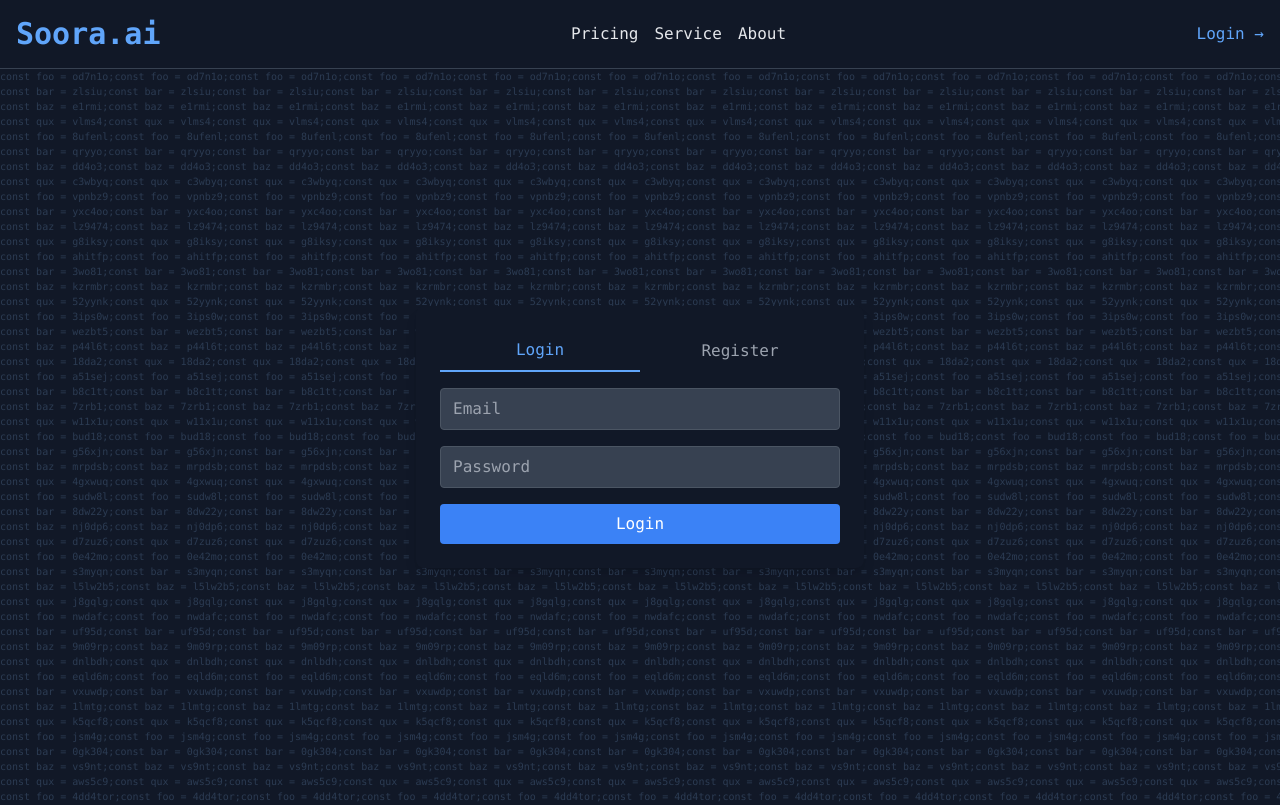
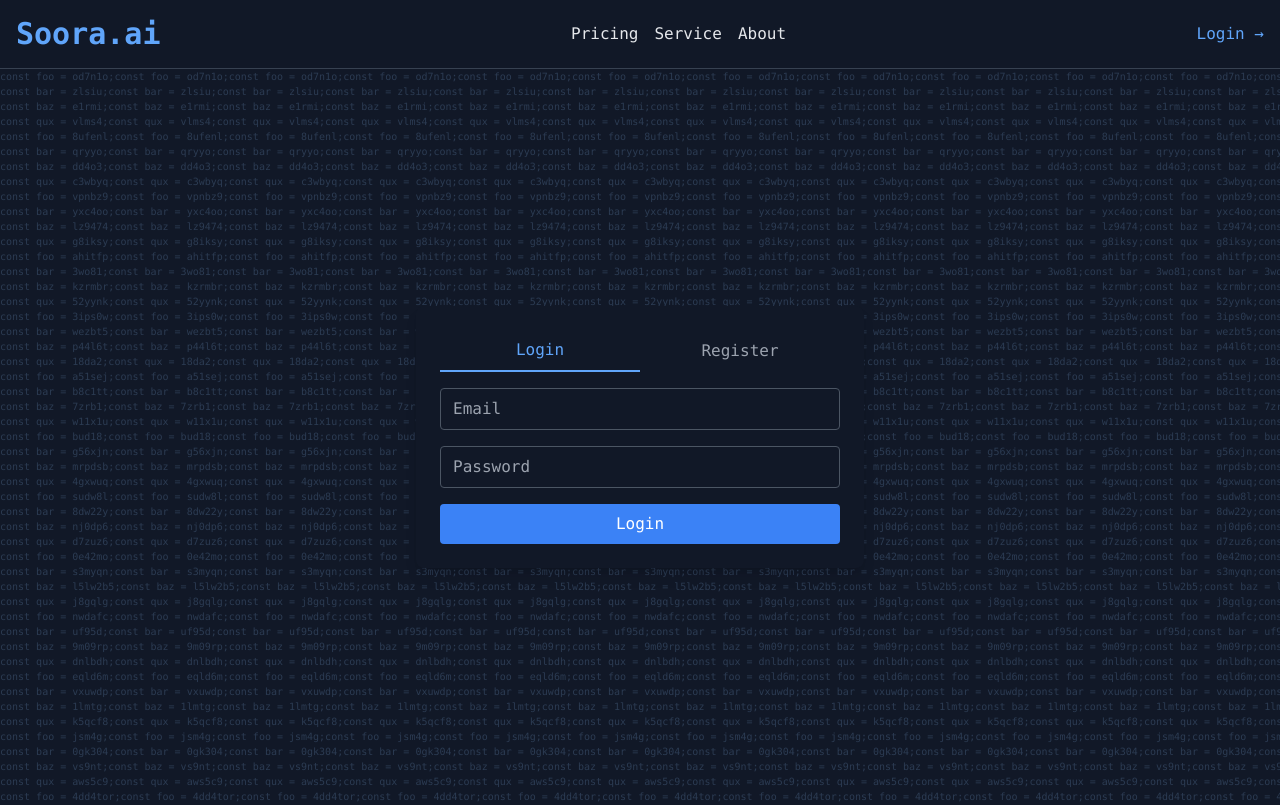
Before and after one commit to mddanish867/soora-ai, a React (Vite) app: page /auth in a window 1280 px wide. Built offline with nearby package versions, Linux system fonts and the light colour scheme.

Commit message:
Update AuthForm.jsx
modified bg color of input box

```diff
--- a/src/Components/AuthForm.jsx
+++ b/src/Components/AuthForm.jsx
@@ -48,12 +48,12 @@ export default function AuthForm() {
                 <input
                   type="email"
                   placeholder="Email"
-                  className="w-full px-3 py-2 bg-gray-700 rounded border border-gray-600 focus:border-blue-400 focus:outline-none focus:ring-1 focus:ring-blue-400"
+                  className="w-full px-3 py-2 bg-transparent rounded border border-gray-600 focus:border-blue-400 focus:outline-none focus:ring-1 focus:ring-blue-400"
                 />
                 <input
                   type="password"
                   placeholder="Password"
-                  className="w-full px-3 py-2 bg-gray-700 rounded border border-gray-600 focus:border-blue-400 focus:outline-none focus:ring-1 focus:ring-blue-400"
+                  className="w-full px-3 py-2 bg-transparent rounded border border-gray-600 focus:border-blue-400 focus:outline-none focus:ring-1 focus:ring-blue-400"
                 />
                 <button
                   type="submit"
```
